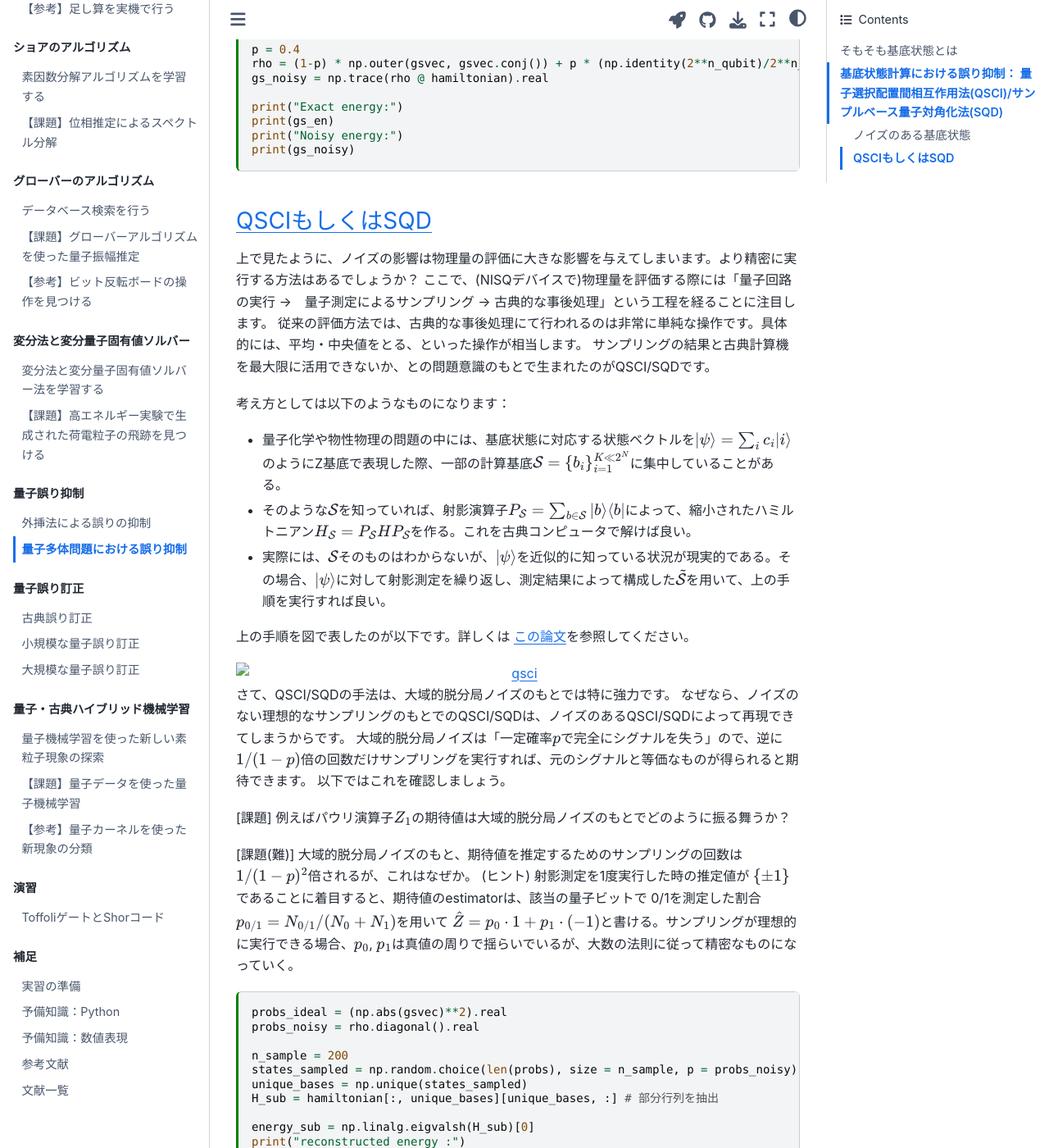
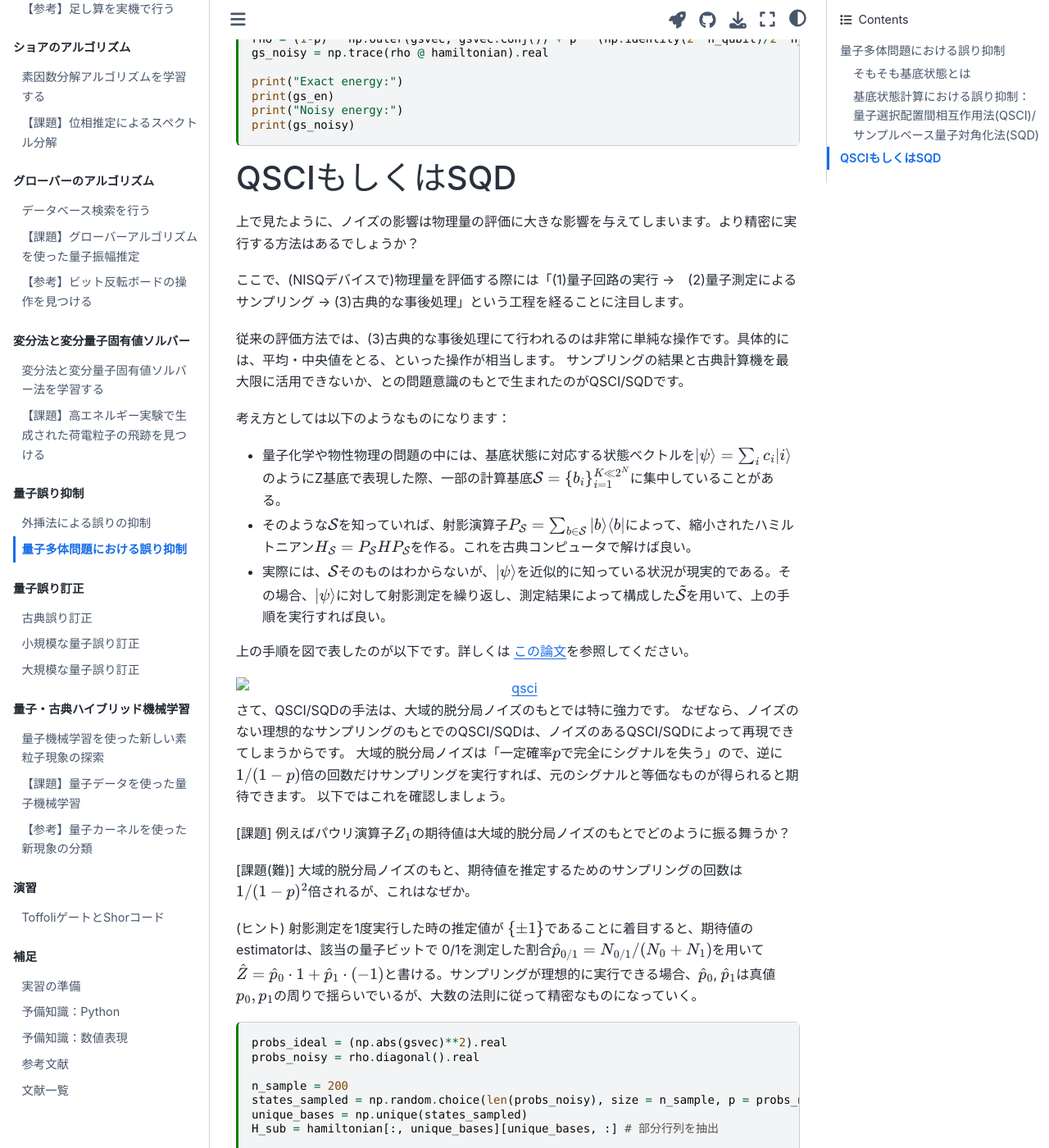
Before and after one commit to UTokyo-ICEPP/qc-workbook, a Jupyter Book: the page built from source/ja/72_qem_gs.md, in a window 1280 px wide and 1400 px high, scrolled down 3065 px. Shown: the whole window at 82% size. Built offline with Jupyter Book 1.0.4 settings and Sphinx 7.4.7 and the Sphinx Book theme 1.1.4, drawn with Linux system fonts in a browser that asks for light colours; some of the changed text lies outside the part shown.

Commit message:
update qsci

````diff
--- a/source/ja/72_qem_gs.md
+++ b/source/ja/72_qem_gs.md
@@ -147,11 +147,13 @@ print("Noisy energy:")
 print(gs_noisy)
 ```
 
-### QSCIもしくはSQD
+# QSCIもしくはSQD
 
 上で見たように、ノイズの影響は物理量の評価に大きな影響を与えてしまいます。より精密に実行する方法はあるでしょうか？
-ここで、(NISQデバイスで)物理量を評価する際には「量子回路の実行 →　量子測定によるサンプリング → 古典的な事後処理」という工程を経ることに注目します。
-従来の評価方法では、古典的な事後処理にて行われるのは非常に単純な操作です。具体的には、平均・中央値をとる、といった操作が相当します。
+
+ここで、(NISQデバイスで)物理量を評価する際には「(1)量子回路の実行 →　(2)量子測定によるサンプリング → (3)古典的な事後処理」という工程を経ることに注目します。
+
+従来の評価方法では、(3)古典的な事後処理にて行われるのは非常に単純な操作です。具体的には、平均・中央値をとる、といった操作が相当します。
 サンプリングの結果と古典計算機を最大限に活用できないか、との問題意識のもとで生まれたのがQSCI/SQDです。
 
 考え方としては以下のようなものになります：
@@ -180,14 +182,15 @@ print(gs_noisy)
 [課題] 例えばパウリ演算子$Z_1$の期待値は大域的脱分局ノイズのもとでどのように振る舞うか？
 
 [課題(難)] 大域的脱分局ノイズのもと、期待値を推定するためのサンプリングの回数は$1/(1-p)^2$倍されるが、これはなぜか。
-(ヒント) 射影測定を1度実行した時の推定値が $\{\pm 1\}$であることに着目すると、期待値のestimatorは、該当の量子ビットで 0/1を測定した割合$p_{0/1} = N_{0/1} / (N_0+N_1)$を用いて  $\hat{Z} = p_0 \cdot 1 + p_1 \cdot (-1)$と書ける。サンプリングが理想的に実行できる場合、$p_0$, $p_1$は真値の周りで揺らいでいるが、大数の法則に従って精密なものになっていく。
+
+(ヒント) 射影測定を1度実行した時の推定値が $\{\pm 1\}$であることに着目すると、期待値のestimatorは、該当の量子ビットで 0/1を測定した割合$\hat{p}_{0/1} = N_{0/1} / (N_0+N_1)$を用いて  $\hat{Z} = \hat{p}_0 \cdot 1 + \hat{p}_1 \cdot (-1)$と書ける。サンプリングが理想的に実行できる場合、$\hat{p}_0$, $\hat{p}_1$は真値$p_0, p_1$の周りで揺らいでいるが、大数の法則に従って精密なものになっていく。
 
 ```{code-cell} ipython3
 probs_ideal = (np.abs(gsvec)**2).real
 probs_noisy = rho.diagonal().real
 
 n_sample = 200
-states_sampled = np.random.choice(len(probs), size = n_sample, p = probs_noisy)
+states_sampled = np.random.choice(len(probs_noisy), size = n_sample, p = probs_noisy)
 unique_bases = np.unique(states_sampled)
 H_sub = hamiltonian[:, unique_bases][unique_bases, :] # 部分行列を抽出
 
````
Also changed, not shown: other parts of source/ja/72_qem_gs.md (+3 -1 lines).
